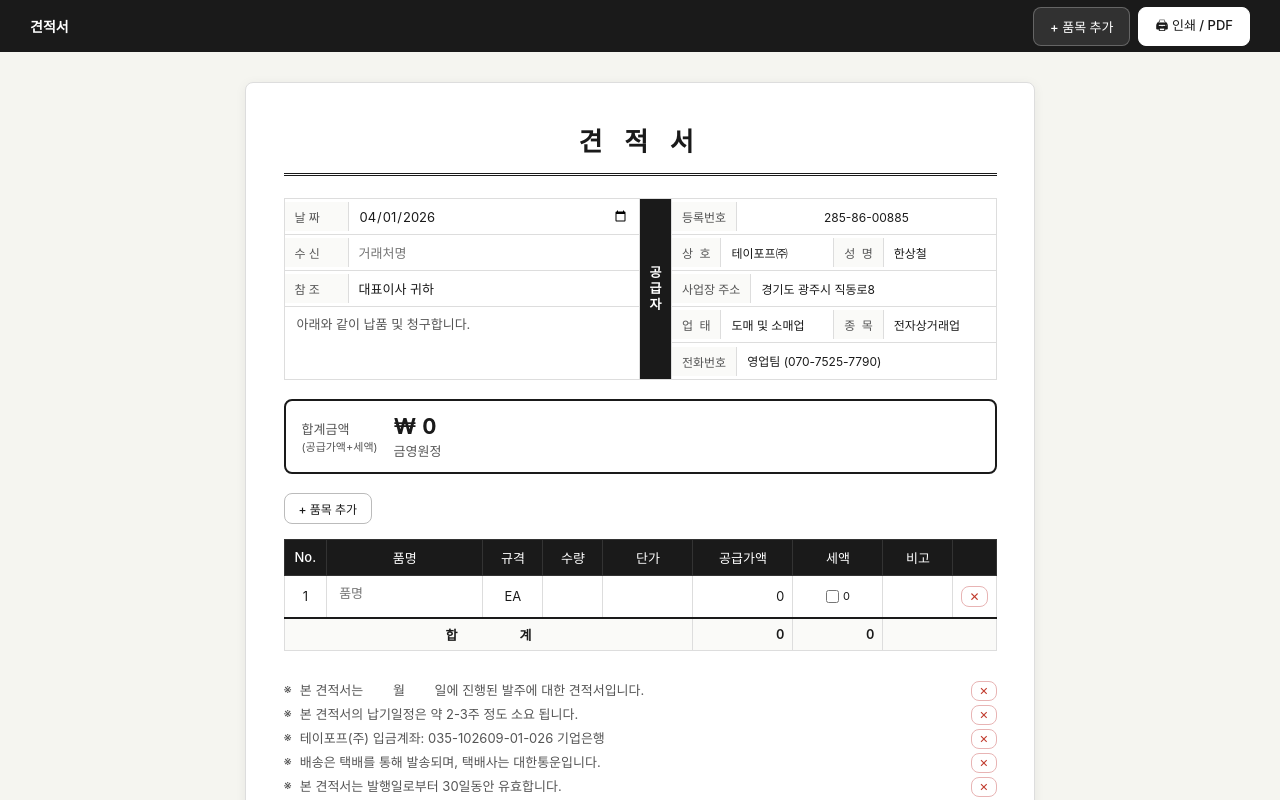
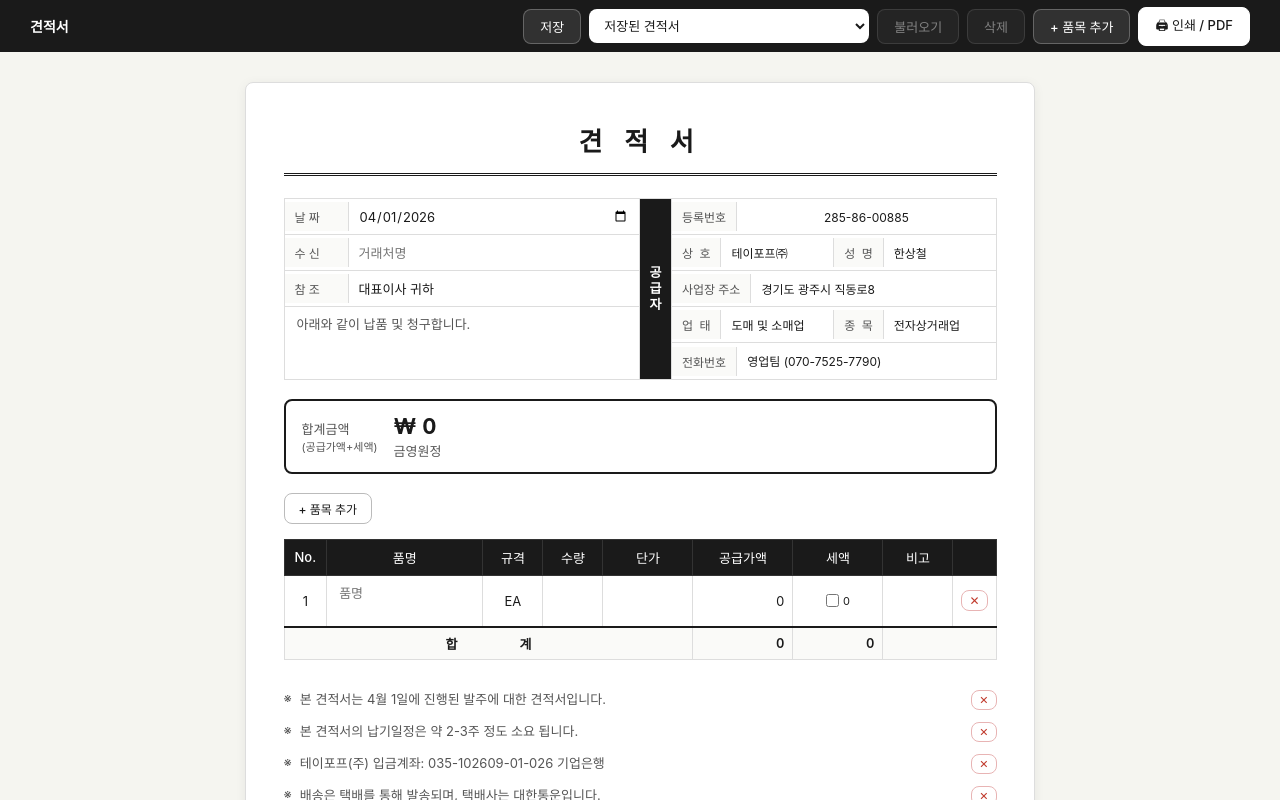
Before and after one commit to gihoan1209-lgtm/funtastic-quote, a Next.js app: page / in a window 1280 px wide. Shown: the top 800 px of the page. Built offline with nearby package versions, Linux system fonts and the light colour scheme.

Commit message:
Add quote history saving

```diff
--- a/app/globals.css
+++ b/app/globals.css
@@ -22,7 +22,7 @@ body {
   background: var(--text);
   color: #fff;
   padding: 0 2rem;
-  height: 52px;
+  min-height: 52px;
   display: flex;
   align-items: center;
   justify-content: space-between;
@@ -32,7 +32,7 @@ body {
   gap: 12px;
 }
 .toolbar-logo { font-size: 14px; font-weight: 600; white-space: nowrap; }
-.toolbar-actions { display: flex; gap: 8px; }
+.toolbar-actions { display: flex; gap: 8px; align-items: center; flex-wrap: wrap; justify-content: flex-end; }
 .btn {
   display: inline-flex;
   align-items: center;
@@ -49,8 +49,25 @@ body {
   transition: all 0.15s;
 }
 .btn:hover { background: rgba(255,255,255,0.2); }
+.btn:disabled {
+  cursor: not-allowed;
+  opacity: 0.45;
+}
 .btn-white { background: #fff; color: var(--text); border-color: #fff; }
 .btn-white:hover { background: #eee; }
+.quote-select {
+  width: min(280px, 34vw);
+  min-width: 160px;
+  height: 34px;
+  border-radius: var(--radius);
+  border: 1px solid rgba(255,255,255,0.25);
+  background: #fff;
+  color: var(--text);
+  font-family: inherit;
+  font-size: 13px;
+  padding: 0 10px;
+  outline: none;
+}
 .page { max-width: 820px; margin: 2rem auto; padding: 0 1rem 4rem; }
 
 /* Quote paper */
@@ -141,6 +158,17 @@ body {
   padding: 6px 8px;
   vertical-align: middle;
 }
+.items-table textarea.editable {
+  display: block;
+  resize: none;
+  overflow: hidden;
+  line-height: 1.5;
+  min-height: 34px;
+}
+.items-table .item-name {
+  overflow-wrap: anywhere;
+  white-space: pre-wrap;
+}
 .items-table .num { text-align: right; font-variant-numeric: tabular-nums; }
 .items-table .center { text-align: center; }
 .items-table tr:hover td { background: #fafaf8; }
@@ -192,6 +220,8 @@ body {
   flex: 1;
   resize: none;
   line-height: 1.5;
+  min-height: 24px;
+  overflow: hidden;
 }
 .note-text:focus { background: #f5f8ff; border-radius: 3px; }
 
@@ -219,7 +249,9 @@ body {
   .quote-title { font-size: 20px; letter-spacing: 0.15em; }
   .toolbar { padding: 0 1rem; }
   .toolbar-logo { font-size: 13px; }
+  .toolbar-actions { gap: 6px; }
   .btn { padding: 6px 10px; font-size: 12px; }
+  .quote-select { min-width: 130px; width: 42vw; font-size: 12px; }
   .total-amount { font-size: 18px; }
   .items-table { font-size: 11px; }
   .items-table th, .items-table td { padding: 4px 4px; }
@@ -232,6 +264,10 @@ body {
   body { background: white; }
   .page { margin: 0; padding: 0; max-width: 100%; }
   .editable, .editable-inline, .note-text { background: transparent !important; }
+  .items-table textarea.editable, .note-text {
+    overflow: visible !important;
+    min-height: 0;
+  }
 
   /* 배경색 강제 인쇄 */
   * { -webkit-print-color-adjust: exact !important; print-color-adjust: exact !important; }
--- a/app/page.js
+++ b/app/page.js
@@ -1,8 +1,13 @@
 'use client'
-import { useState, useCallback } from 'react'
+import { useState, useCallback, useEffect, useLayoutEffect } from 'react'
 
 const today = () => new Date().toISOString().slice(0, 10)
 const comma = (n) => Math.round(Number(n) || 0).toLocaleString('ko-KR')
+const STORAGE_KEY = 'funtastic-quote-history'
+const formatQuoteDate = (date = new Date()) => {
+  const d = typeof date === 'string' ? new Date(`${date}T00:00:00`) : date
+  return `${d.getMonth() + 1}월 ${d.getDate()}일`
+}
 
 function toKorean(n) {
   const num = Math.round(Number(n) || 0)
@@ -33,8 +38,8 @@ function toKorean(n) {
 const initItems = [
   { id: 1, name: '', spec: 'EA', qty: '', price: '', vatIncluded: false, note: '' },
 ]
-const initNotes = [
-  '본 견적서는 　　월 　　일에 진행된 발주에 대한 견적서입니다.',
+const createDefaultNotes = () => [
+  `본 견적서는 ${formatQuoteDate()}에 진행된 발주에 대한 견적서입니다.`,
   '본 견적서의 납기일정은 약 2-3주 정도 소요 됩니다.',
   '테이포프(주) 입금계좌: 035-102609-01-026 기업은행',
   '배송은 택배를 통해 발송되며, 택배사는 대한통운입니다.',
@@ -42,13 +47,31 @@ const initNotes = [
   '대량건은 단순변심으로 환불이 어려우며, 불량품에 한하여 7일 이내 교환 및 환불 가능합니다.',
 ]
 
+const resizeTextArea = (el) => {
+  if (!el) return
+  el.style.height = 'auto'
+  el.style.height = `${el.scrollHeight + 4}px`
+}
+
 export default function QuotePage() {
   const [date, setDate] = useState(today())
   const [recipient, setRecipient] = useState('')
   const [recipientTitle, setRecipientTitle] = useState('대표이사 귀하')
   const [intro, setIntro] = useState('아래와 같이 납품 및 청구합니다.')
   const [items, setItems] = useState(initItems)
-  const [notes, setNotes] = useState(initNotes)
+  const [notes, setNotes] = useState(createDefaultNotes)
+  const [savedQuotes, setSavedQuotes] = useState([])
+  const [selectedQuoteId, setSelectedQuoteId] = useState('')
+
+  useLayoutEffect(() => {
+    const resizeAll = () => {
+      document.querySelectorAll('textarea[data-autosize="true"]').forEach(resizeTextArea)
+    }
+
+    resizeAll()
+    window.addEventListener('beforeprint', resizeAll)
+    return () => window.removeEventListener('beforeprint', resizeAll)
+  }, [items, notes])
 
   // 공급자 정보 (수정 가능)
   const [supplier, setSupplier] = useState({
@@ -61,6 +84,73 @@ export default function QuotePage() {
     tel: '영업팀 (070-7525-7790)',
   })
   const updateSupplier = (field, val) => setSupplier(prev => ({ ...prev, [field]: val }))
+
+  useEffect(() => {
+    try {
+      const saved = JSON.parse(window.localStorage.getItem(STORAGE_KEY) || '[]')
+      setSavedQuotes(Array.isArray(saved) ? saved : [])
+    } catch {
+      setSavedQuotes([])
+    }
+  }, [])
+
+  const persistQuotes = (quotes) => {
+    setSavedQuotes(quotes)
+    try {
+      window.localStorage.setItem(STORAGE_KEY, JSON.stringify(quotes))
+    } catch {
+      // The current quote still stays available in memory for this session.
+    }
+  }
+
+  const makeQuoteSnapshot = () => ({
+    date,
+    recipient,
+    recipientTitle,
+    intro,
+    items,
+    notes,
+    supplier,
+  })
+
+  const quoteLabel = (quote) => {
+    const firstItem = quote.items?.find(item => item.name?.trim())?.name?.trim()
+    return `${quote.recipient?.trim() || '거래처 미입력'} / ${quote.date || '날짜 없음'} / ${firstItem || '품목 미입력'}`
+  }
+
+  const saveQuote = () => {
+    const now = new Date().toISOString()
+    const id = `${Date.now()}`
+    const quote = {
+      id,
+      ...makeQuoteSnapshot(),
+      savedAt: now,
+      title: quoteLabel(makeQuoteSnapshot()),
+    }
+    const nextQuotes = [quote, ...savedQuotes]
+    persistQuotes(nextQuotes)
+    setSelectedQuoteId(id)
+  }
+
+  const loadQuote = () => {
+    const quote = savedQuotes.find(saved => saved.id === selectedQuoteId)
+    if (!quote) return
+    setDate(quote.date || today())
+    setRecipient(quote.recipient || '')
+    setRecipientTitle(quote.recipientTitle || '대표이사 귀하')
+    setIntro(quote.intro || '아래와 같이 납품 및 청구합니다.')
+    setItems(quote.items?.length ? quote.items : initItems)
+    setNotes(quote.notes?.length ? quote.notes : createDefaultNotes())
+    if (quote.supplier) setSupplier(quote.supplier)
+  }
+
+  const deleteQuote = () => {
+    if (!selectedQuoteId) return
+    const quote = savedQuotes.find(saved => saved.id === selectedQuoteId)
+    if (quote && !window.confirm(`${quote.title || quoteLabel(quote)} 저장 기록을 삭제할까요?`)) return
+    persistQuotes(savedQuotes.filter(saved => saved.id !== selectedQuoteId))
+    setSelectedQuoteId('')
+  }
 
   // 계산
   const totals = items.reduce((acc, item) => {
@@ -87,13 +177,25 @@ export default function QuotePage() {
   const addNote = () => setNotes(prev => [...prev, ''])
   const removeNote = (idx) => setNotes(prev => prev.filter((_, i) => i !== idx))
 
-  const handlePrint = () => window.print()
+  const handlePrint = () => {
+    document.querySelectorAll('textarea[data-autosize="true"]').forEach(resizeTextArea)
+    window.print()
+  }
 
   return (
     <>
       <div className="toolbar">
         <div className="toolbar-logo">견적서</div>
         <div className="toolbar-actions">
+          <button className="btn" onClick={saveQuote}>저장</button>
+          <select className="quote-select" value={selectedQuoteId} onChange={e => setSelectedQuoteId(e.target.value)}>
+            <option value="">저장된 견적서</option>
+            {savedQuotes.map(quote => (
+              <option key={quote.id} value={quote.id}>{quote.title || quoteLabel(quote)}</option>
+            ))}
+          </select>
+          <button className="btn" onClick={loadQuote} disabled={!selectedQuoteId}>불러오기</button>
+          <button className="btn" onClick={deleteQuote} disabled={!selectedQuoteId}>삭제</button>
           <button className="btn" onClick={addItem}>+ 품목 추가</button>
           <button className="btn btn-white" onClick={handlePrint}>🖨 인쇄 / PDF</button>
         </div>
@@ -223,8 +325,8 @@ export default function QuotePage() {
                   <tr key={item.id}>
                     <td className="center">{idx + 1}</td>
                     <td>
-                      <textarea className="editable" value={item.name} onChange={e => updateItem(item.id, 'name', e.target.value)} placeholder="품명" rows={1} style={{ resize: 'none', overflow: 'hidden', lineHeight: '1.4', minHeight: '26px' }}
-                        onInput={e => { e.target.style.height = 'auto'; e.target.style.height = e.target.scrollHeight + 'px' }} />
+                      <textarea className="editable item-name" data-autosize="true" value={item.name} onChange={e => updateItem(item.id, 'name', e.target.value)} placeholder="품명" rows={1}
+                        onInput={e => resizeTextArea(e.currentTarget)} />
                     </td>
                     <td className="center">
                       <input className="editable" value={item.spec} onChange={e => updateItem(item.id, 'spec', e.target.value)} style={{ textAlign: 'center' }} />
@@ -268,7 +370,7 @@ export default function QuotePage() {
             {notes.map((note, idx) => (
               <div key={idx} className="note-item">
                 <span className="note-prefix">※</span>
-                <textarea className="note-text" value={note} onChange={e => updateNote(idx, e.target.value)} rows={1} />
+                <textarea className="note-text" data-autosize="true" value={note} onChange={e => updateNote(idx, e.target.value)} rows={1} onInput={e => resizeTextArea(e.currentTarget)} />
                 <button className="btn-light btn-del no-print" onClick={() => removeNote(idx)} style={{ padding: '2px 7px', fontSize: '11px' }}>✕</button>
               </div>
             ))}
```
Also changed, not shown: 2 other files (tests, documents, lock files or other folders).
